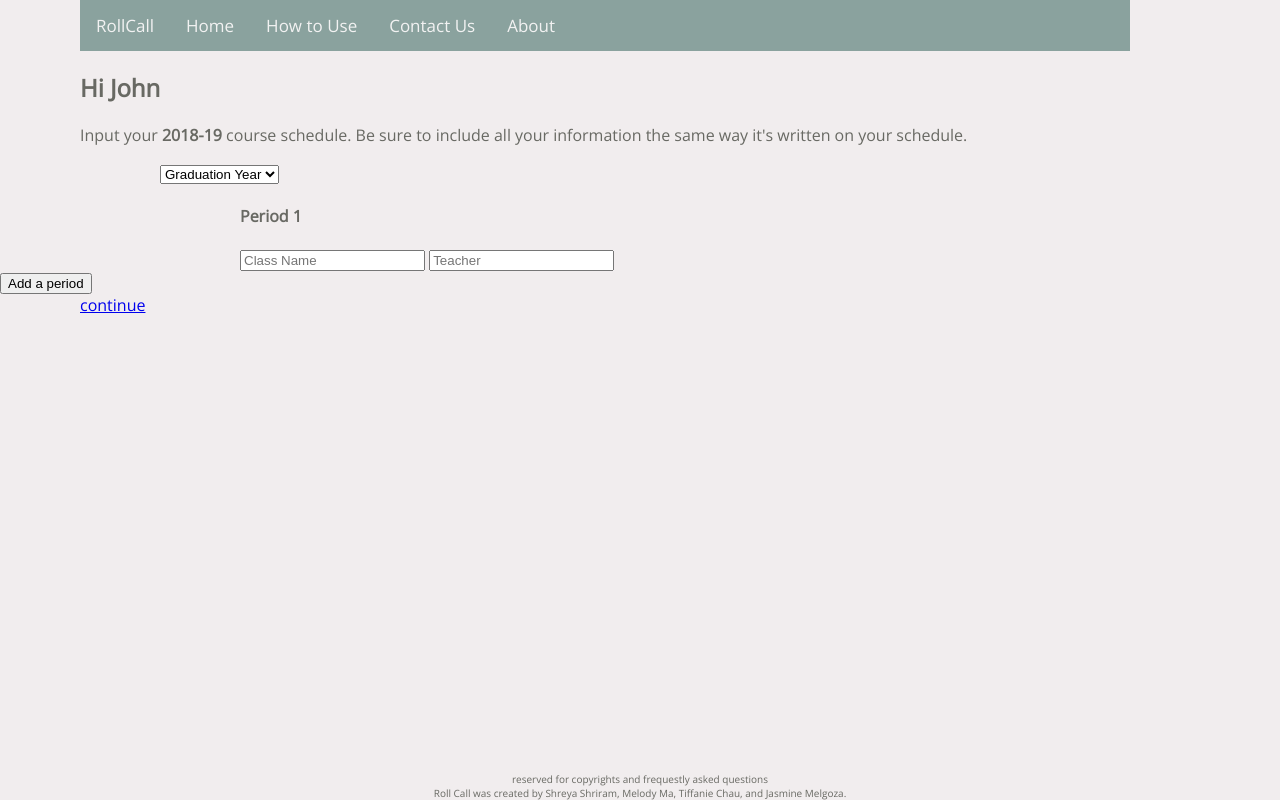
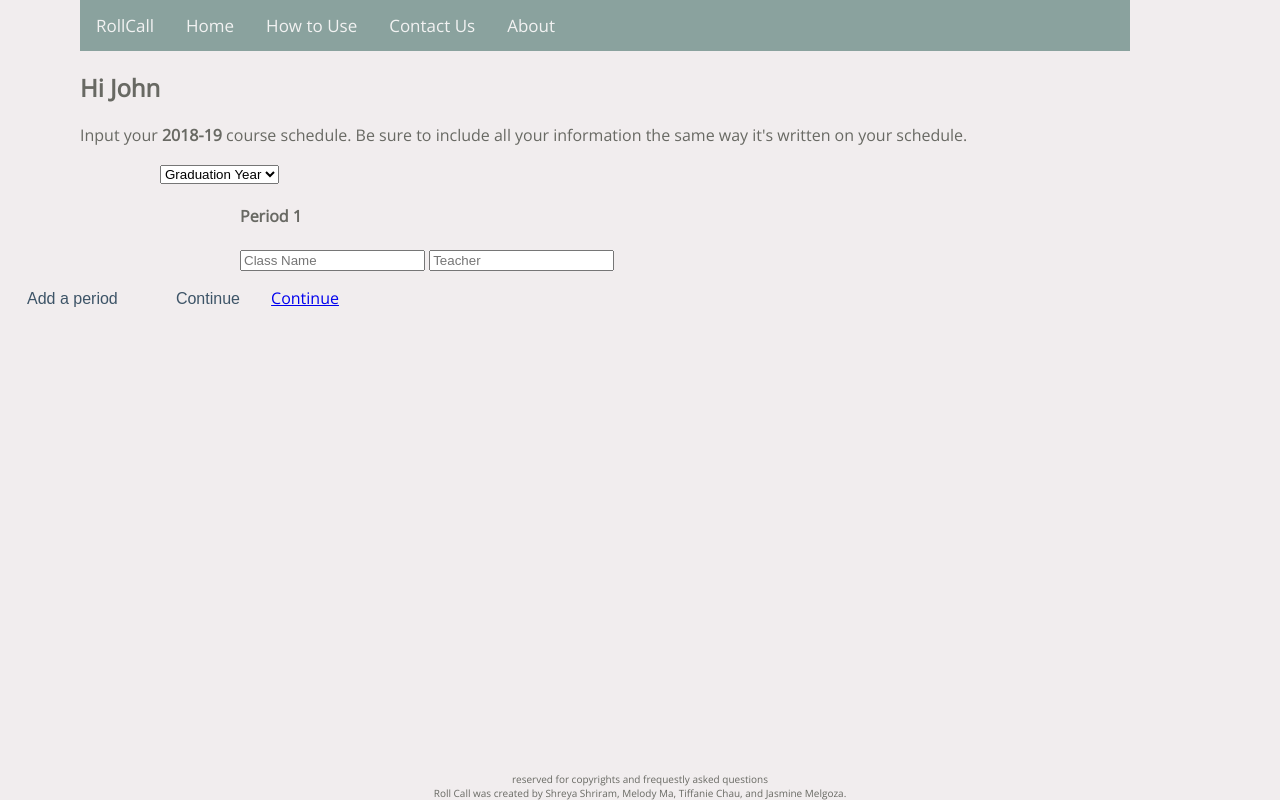
Before and after one commit to tiffaniec/RollCall, a plain HTML site: page rollcall-211816/templates/pg2.html in a window 1280 px wide. Drawn offline with nearby package versions, Linux system fonts and the light colour scheme.

Commit message:
put buttons next to eachother

```diff
--- a/rollcall-211816/extras/style.css
+++ b/rollcall-211816/extras/style.css
@@ -24,6 +24,26 @@
     background-color: #4CAF50;
     color: white;
 }
+
+.button {
+    background-color: #F1EDEE;
+    border: none;
+    color: #3D5467;
+    padding: 15px 25px;
+    text-align: center;
+    font-size: 16px;
+    cursor: pointer;
+    display: inline-block;
+    margin: 4px 2px;
+    -webkit-transition-duration: 0.4s; /* Safari */
+    transition-duration: 0.4s;
+    cursor: pointer;
+    }
+  .button:hover {
+      background-color: #686963;
+      border: none;
+    }
+
 .i {
     border:#3D5467;
     border-width: 0 3px 3px 0;
--- a/rollcall-211816/templates/pg2.html
+++ b/rollcall-211816/templates/pg2.html
@@ -5,7 +5,6 @@
     div {
         margin-right: 150px;
         margin-left: 80px;
-
     }
     </style>
     <meta charset="utf-8">
@@ -54,7 +53,11 @@
       </div>
     </div>
 
-    <button onclick="myFunction()">Add a period</button>
+
+    <button class="button">Add a period</button>
+    <button class="button">Continue</button>
+    <a href='/pg3'>Continue</a>
+    <!-- <button onclick="myFunction()">Add a period</button> -->
 
     <script>
     function myFunction() {
@@ -62,9 +65,9 @@
     }
     </script>
           </div>
-
+<!--
       <div id="contbut">
-        <a href='/pg3'>continue</a>
+        <a href='/pg3'>continue</a> -->
 
 
           </body>
```
